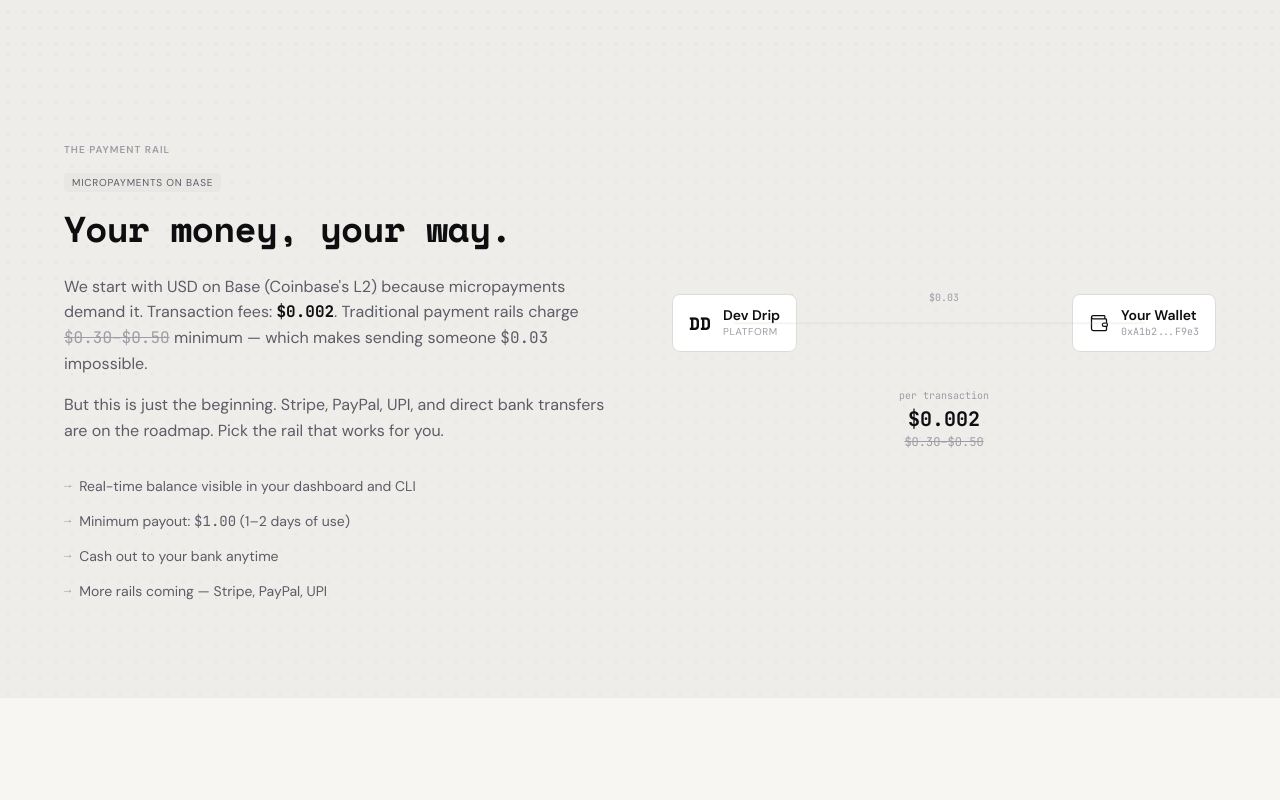
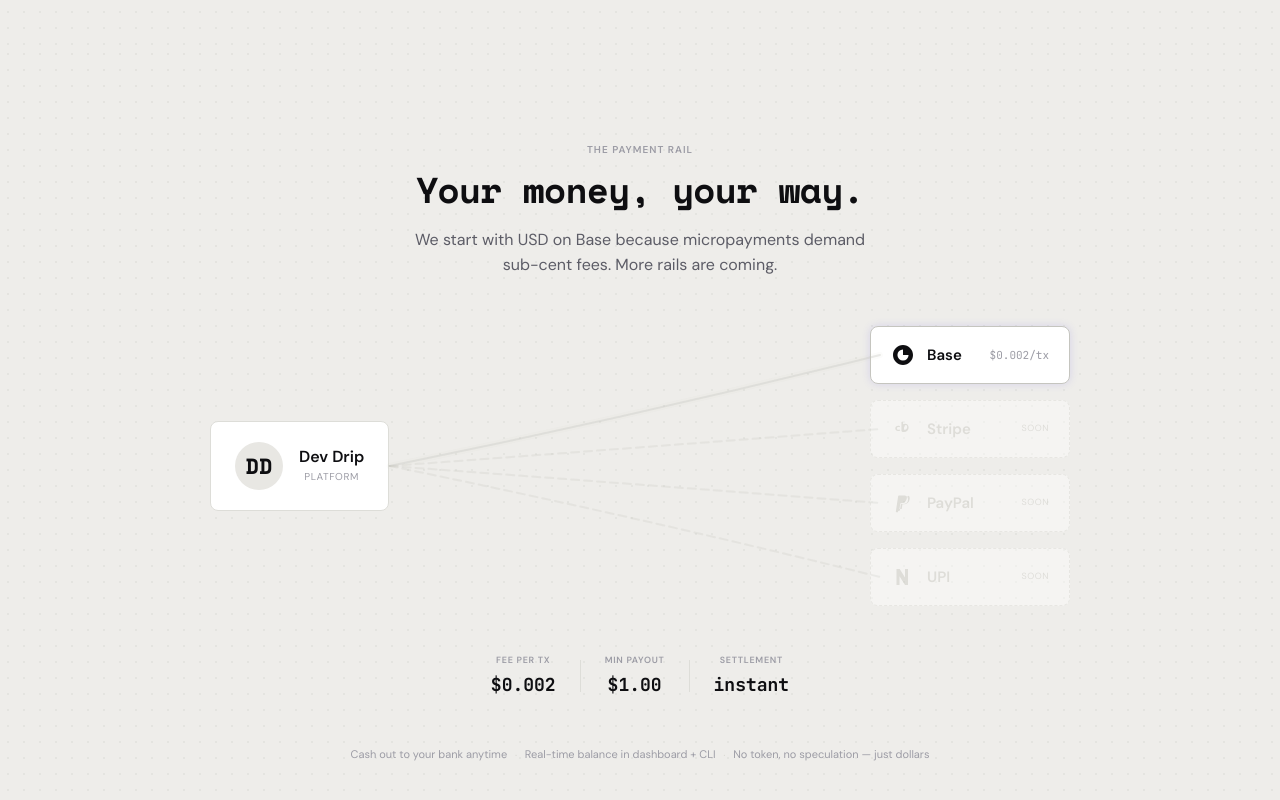
Before and after one commit to distroinfinity/devdrip, a Next.js app in the folder frontend/: page / in a window 1280 px wide. Shown: the part 4350-5150 px from the top of the page. Before the commit the page ends 5048 px from the top, so only its background shows below. Built offline with nearby package versions, Linux system fonts and the light colour scheme.

Commit message:
redesign Payment Rail — visual-first hub-and-spoke layout with multi-rail support

```diff
--- a/frontend/components/landing/payment-rail-section.tsx
+++ b/frontend/components/landing/payment-rail-section.tsx
@@ -1,43 +1,174 @@
 "use client";
 
-import { useRef } from "react";
-import { Wallet } from "lucide-react";
+import { useRef, useEffect, useState, type RefObject } from "react";
 import { BlurFade } from "@/components/ui/blur-fade";
 import { AnimatedBeam } from "@/components/ui/animated-beam";
 import { DotGrid } from "@/components/shared/dot-grid";
+import { DataStrip } from "@/components/shared/data-strip";
+import { cn } from "@/lib/utils";
 
-// --- feature bullets data ---
+// --- data ---
 
-const FEATURE_BULLETS = [
-  "Real-time balance visible in your dashboard and CLI",
-  "Minimum payout: $1.00 (1–2 days of use)",
+const RAIL_METRICS = [
+  { label: "fee per tx", value: "$0.002" },
+  { label: "min payout", value: "$1.00" },
+  { label: "settlement", value: "instant" },
+];
+
+const TRUST_FACTS = [
   "Cash out to your bank anytime",
-  "More rails coming — Stripe, PayPal, UPI",
+  "Real-time balance in dashboard + CLI",
+  "No token, no speculation — just dollars",
 ] as const;
 
-// --- sub-components ---
+// --- brand logos (inline SVG, currentColor) ---
 
-function UsdcBadge() {
+function BaseLogo({ className }: { className?: string }) {
   return (
-    <span className="inline-block bg-[var(--bg-inset)] font-body text-[10px] uppercase tracking-[0.08em] text-[var(--ink-secondary)] px-2 py-0.5 rounded-sm mb-4">
-      Micropayments on Base
-    </span>
+    <svg
+      viewBox="0 0 24 24"
+      fill="currentColor"
+      className={cn("w-6 h-6", className)}
+      aria-hidden="true"
+    >
+      <path d="M12 2C6.477 2 2 6.477 2 12s4.477 10 10 10 10-4.477 10-10S17.523 2 12 2Zm0 15.556a5.556 5.556 0 1 1 0-11.112v5.556h5.556A5.556 5.556 0 0 1 12 17.556Z" />
+    </svg>
   );
 }
 
-const nodeCard = "rounded-md border border-[var(--rule-default)] bg-[var(--bg-surface)] px-4 py-3 flex items-center gap-3 w-fit";
+function StripeLogo({ className }: { className?: string }) {
+  return (
+    <svg
+      viewBox="0 0 24 24"
+      fill="currentColor"
+      className={cn("w-6 h-6", className)}
+      aria-hidden="true"
+    >
+      <path d="M13.479 9.883c0-1.04.47-1.81 1.37-1.81.86 0 1.31.73 1.31 1.77 0 1.87-1.01 2.89-2.13 2.89-.37 0-.73-.09-.98-.24l.02-2.16.42-.46Zm-3.05 3.56c0 .56.19.95.66 1.2.43.24 1.06.36 1.84.36 2.74 0 4.7-1.86 4.7-4.56 0-2.28-1.39-3.76-3.54-3.76-.8 0-1.5.21-2.01.53V4.5L10.43 5v8.06l.02.03-.04.34ZM7.1 13.98c.94 0 1.6-.2 2.13-.56l-.42-.98c-.4.22-.85.35-1.48.35-.92 0-1.44-.51-1.44-1.4 0-.84.56-1.42 1.38-1.42.5 0 .94.13 1.34.37l.42-1.02c-.52-.31-1.18-.48-1.86-.48-1.7 0-2.88 1.1-2.88 2.62 0 1.56 1.06 2.52 2.81 2.52Z" />
+    </svg>
+  );
+}
 
-function PlatformNode({ nodeRef }: { nodeRef?: React.Ref<HTMLDivElement> }) {
+function PayPalLogo({ className }: { className?: string }) {
   return (
-    <div ref={nodeRef} className={nodeCard}>
-      <span className="font-display text-[18px] font-bold text-[var(--ink-primary)] leading-none">
+    <svg
+      viewBox="0 0 24 24"
+      fill="currentColor"
+      className={cn("w-6 h-6", className)}
+      aria-hidden="true"
+    >
+      <path d="M7.076 21.337H5.47a.641.641 0 0 1-.633-.74L7.128 5.16a.768.768 0 0 1 .758-.648h4.734c1.573 0 2.756.395 3.515 1.173.636.652.954 1.56.945 2.699-.032 3.014-2.112 4.646-5.2 4.646h-1.31a.768.768 0 0 0-.758.648l-.836 5.446a.64.64 0 0 1-.633.54l-1.267.313ZM15.867 5.754c.058.64-.005 1.37-.2 2.18-.78 3.244-3.123 4.345-5.8 4.345h-.467l-.91 5.756h2.196l.75-4.787h1.297c3.08 0 5.39-1.725 5.9-4.98.238-1.513-.03-2.7-.766-3.514Z" />
+    </svg>
+  );
+}
+
+function UpiLogo({ className }: { className?: string }) {
+  return (
+    <svg
+      viewBox="0 0 24 24"
+      fill="currentColor"
+      className={cn("w-6 h-6", className)}
+      aria-hidden="true"
+    >
+      <path d="M5.5 4h3.2l5.3 8.5V4H17v16h-3l-5.5-8.8V20H5.5V4Z" />
+    </svg>
+  );
+}
+
+// --- static dashed beam (mirrors AnimatedBeam's ref-measurement logic) ---
+
+interface StaticDashedBeamProps {
+  containerRef: RefObject<HTMLElement | null>;
+  fromRef: RefObject<HTMLElement | null>;
+  toRef: RefObject<HTMLElement | null>;
+  curvature?: number;
+  startXOffset?: number;
+  startYOffset?: number;
+  endXOffset?: number;
+  endYOffset?: number;
+  className?: string;
+}
+
+function StaticDashedBeam({
+  containerRef,
+  fromRef,
+  toRef,
+  curvature = 0,
+  startXOffset = 0,
+  startYOffset = 0,
+  endXOffset = 0,
+  endYOffset = 0,
+  className,
+}: StaticDashedBeamProps) {
+  const [pathD, setPathD] = useState("");
+  const [dims, setDims] = useState({ width: 0, height: 0 });
+
+  useEffect(() => {
+    const update = () => {
+      if (!containerRef.current || !fromRef.current || !toRef.current) return;
+      const cr = containerRef.current.getBoundingClientRect();
+      const fr = fromRef.current.getBoundingClientRect();
+      const tr = toRef.current.getBoundingClientRect();
+
+      setDims({ width: cr.width, height: cr.height });
+
+      const sx = fr.left - cr.left + fr.width / 2 + startXOffset;
+      const sy = fr.top - cr.top + fr.height / 2 + startYOffset;
+      const ex = tr.left - cr.left + tr.width / 2 + endXOffset;
+      const ey = tr.top - cr.top + tr.height / 2 + endYOffset;
+      const cy = sy - curvature;
+
+      setPathD(`M ${sx},${sy} Q ${(sx + ex) / 2},${cy} ${ex},${ey}`);
+    };
+
+    const ro = new ResizeObserver(update);
+    if (containerRef.current) ro.observe(containerRef.current);
+    update();
+    return () => ro.disconnect();
+  }, [containerRef, fromRef, toRef, curvature, startXOffset, startYOffset, endXOffset, endYOffset]);
+
+  return (
+    <svg
+      fill="none"
+      width={dims.width}
+      height={dims.height}
+      viewBox={`0 0 ${dims.width} ${dims.height}`}
+      className={cn("pointer-events-none absolute top-0 left-0", className)}
+    >
+      <path
+        d={pathD}
+        stroke="var(--ink-faint)"
+        strokeWidth={2}
+        strokeOpacity={0.25}
+        strokeDasharray="8 5"
+        strokeLinecap="round"
+        fill="none"
+      />
+    </svg>
+  );
+}
+
+// --- hub node (Dev Drip platform) ---
+
+const nodeBase =
+  "rounded-md border bg-[var(--bg-surface)] flex items-center";
+
+function HubNode({ nodeRef }: { nodeRef?: React.Ref<HTMLDivElement> }) {
+  return (
+    <div
+      ref={nodeRef}
+      className={cn(nodeBase, "border-[var(--rule-default)] px-6 py-5 gap-4")}
+    >
+      <div className="w-12 h-12 rounded-full bg-[var(--bg-inset)] flex items-center justify-center shrink-0">
+        <span className="font-display text-[22px] font-bold text-[var(--ink-primary)] leading-none">
           DD
         </span>
+      </div>
       <div>
-        <div className="font-body text-body-s font-semibold text-[var(--ink-primary)] leading-tight">
+        <div className="font-body text-[16px] font-semibold text-[var(--ink-primary)] leading-tight">
           Dev Drip
         </div>
-        <div className="font-body text-[10px] text-[var(--ink-tertiary)] uppercase tracking-[0.06em]">
+        <div className="font-body text-[10px] text-[var(--ink-tertiary)] uppercase tracking-[0.06em] mt-0.5">
           platform
         </div>
       </div>
@@ -45,107 +176,190 @@
   );
 }
 
-function WalletNode({ nodeRef }: { nodeRef?: React.Ref<HTMLDivElement> }) {
-  return (
-    <div ref={nodeRef} className={nodeCard}>
-      <Wallet className="w-5 h-5 text-[var(--ink-primary)]" strokeWidth={1.5} />
-      <div>
-        <div className="font-body text-body-s font-semibold text-[var(--ink-primary)] leading-tight">
-          Your Wallet
-        </div>
-        <div className="font-data text-[10px] text-[var(--ink-tertiary)] tabular-nums">
-          0xA1b2...F9e3
-        </div>
-      </div>
-    </div>
-  );
+// --- rail node (payment rail endpoint) ---
+
+interface RailConfig {
+  name: string;
+  logo: React.FC<{ className?: string }>;
+  active: boolean;
+  badge: string;
 }
 
-function FeeComparison() {
+const RAILS: RailConfig[] = [
+  { name: "Base", logo: BaseLogo, active: true, badge: "$0.002/tx" },
+  { name: "Stripe", logo: StripeLogo, active: false, badge: "soon" },
+  { name: "PayPal", logo: PayPalLogo, active: false, badge: "soon" },
+  { name: "UPI", logo: UpiLogo, active: false, badge: "soon" },
+];
+
+function RailNode({
+  rail,
+  nodeRef,
+}: {
+  rail: RailConfig;
+  nodeRef?: React.Ref<HTMLDivElement>;
+}) {
+  const Logo = rail.logo;
+
   return (
-    <div className="flex flex-col items-center gap-1 mt-3">
-      <span className="font-data text-[10px] text-[var(--ink-tertiary)]">
-        per transaction
+    <div
+      ref={nodeRef}
+      className={cn(
+        nodeBase,
+        "px-5 py-4 gap-3 min-w-[200px]",
+        rail.active
+          ? "border-[var(--rule-strong)] opacity-100 shadow-accent-sm"
+          : "border-dashed border-[var(--rule-default)] opacity-40"
+      )}
+    >
+      <Logo
+        className={
+          rail.active
+            ? "text-[var(--ink-primary)]"
+            : "text-[var(--ink-faint)]"
+        }
+      />
+      <span
+        className={cn(
+          "font-body text-[15px] font-semibold leading-tight",
+          rail.active
+            ? "text-[var(--ink-primary)]"
+            : "text-[var(--ink-faint)]"
+        )}
+      >
+        {rail.name}
       </span>
-      <span className="font-data text-data-m font-bold text-[var(--ink-primary)] tabular-nums">
-        $0.002
-      </span>
-      <span className="font-data text-data-xs text-[var(--ink-tertiary)] line-through tabular-nums">
-        $0.30–$0.50
+      <span
+        className={cn(
+          "ml-auto",
+          rail.active
+            ? "font-data text-[11px] tabular-nums text-[var(--ink-tertiary)]"
+            : "text-[9px] uppercase tracking-[0.06em] text-[var(--ink-faint)]"
+        )}
+      >
+        {rail.badge}
       </span>
     </div>
   );
 }
 
-// desktop beam + mobile fallback
-function TransactionFlowDemo() {
+// --- desktop flow (hub-and-spoke with beams) ---
+
+// beam offsets: start from right edge of hub, end at left edge of rail
+const BEAM_START_X = 90;
+const BEAM_END_X = -90;
+
+function DesktopFlow() {
   const containerRef = useRef<HTMLDivElement>(null);
-  const fromRef = useRef<HTMLDivElement>(null);
-  const toRef = useRef<HTMLDivElement>(null);
+  const hubRef = useRef<HTMLDivElement>(null);
+  const railRefs = [
+    useRef<HTMLDivElement>(null),
+    useRef<HTMLDivElement>(null),
+    useRef<HTMLDivElement>(null),
+    useRef<HTMLDivElement>(null),
+  ];
+
+  // gentle arcs fanning from hub to each rail
+  const curvatures = [50, 18, -18, -50];
 
   return (
-    <div className="flex flex-col items-center gap-6">
-      {/* desktop: horizontal beam */}
     <div
       ref={containerRef}
-        className="relative hidden lg:flex items-center justify-between w-full gap-8"
+      className="relative hidden lg:flex items-center justify-between w-full max-w-[860px] mx-auto"
     >
-        <PlatformNode nodeRef={fromRef} />
-        {/* tx amount label near the beam */}
-        <span className="absolute left-1/2 -translate-x-1/2 -top-1 font-data text-[10px] text-[var(--ink-tertiary)] tabular-nums">
-          $0.03
-        </span>
-        <WalletNode nodeRef={toRef} />
+      {/* hub — left, vertically centered */}
+      <div className="flex items-center">
+        <HubNode nodeRef={hubRef} />
+      </div>
+
+      {/* rails — stacked right */}
+      <div className="flex flex-col gap-4">
+        {RAILS.map((rail, i) => (
+          <RailNode key={rail.name} rail={rail} nodeRef={railRefs[i]} />
+        ))}
+      </div>
+
+      {/* glow halo behind active beam */}
       <AnimatedBeam
         containerRef={containerRef}
-          fromRef={fromRef}
-          toRef={toRef}
+        fromRef={hubRef}
+        toRef={railRefs[0]}
+        curvature={curvatures[0]}
+        startXOffset={BEAM_START_X}
+        endXOffset={BEAM_END_X}
         gradientStartColor="var(--ink-tertiary)"
         gradientStopColor="var(--ink-primary)"
         pathColor="var(--ink-faint)"
-          pathOpacity={0.2}
-          curvature={0}
+        pathWidth={6}
+        pathOpacity={0.06}
         duration={5}
       />
-      </div>
 
-      {/* mobile: vertical stack with dashed connector */}
-      <div className="flex lg:hidden flex-col items-center gap-0">
-        <PlatformNode />
-        <div className="relative flex flex-col items-center py-2">
-          <div className="w-px h-12 border-l border-dashed border-[var(--ink-faint)] animate-pulse" />
-          <span className="absolute top-1/2 -translate-y-1/2 left-4 font-data text-[10px] text-[var(--ink-tertiary)] tabular-nums">
-            $0.03
-          </span>
-        </div>
-        <WalletNode />
-      </div>
+      {/* active beam — Base */}
+      <AnimatedBeam
+        containerRef={containerRef}
+        fromRef={hubRef}
+        toRef={railRefs[0]}
+        curvature={curvatures[0]}
+        startXOffset={BEAM_START_X}
+        endXOffset={BEAM_END_X}
+        gradientStartColor="var(--ink-tertiary)"
+        gradientStopColor="var(--ink-primary)"
+        pathColor="var(--ink-faint)"
+        pathOpacity={0.35}
+        duration={5}
+      />
 
-      <FeeComparison />
+      {/* dashed beams — coming-soon rails */}
+      {railRefs.slice(1).map((ref, i) => (
+        <StaticDashedBeam
+          key={RAILS[i + 1].name}
+          containerRef={containerRef}
+          fromRef={hubRef}
+          toRef={ref}
+          curvature={curvatures[i + 1]}
+          startXOffset={BEAM_START_X}
+          endXOffset={BEAM_END_X}
+        />
+      ))}
     </div>
   );
 }
 
-function FeatureBullets() {
+// --- mobile flow (vertical stack, no SVG) ---
+
+function MobileFlow() {
   return (
-    <ul className="space-y-3">
-      {FEATURE_BULLETS.map((item) => (
-        <li key={item} className="flex items-start gap-2">
-          <span className="font-data text-data-xs text-[var(--ink-tertiary)] mt-0.5 shrink-0">
-            →
+    <div className="flex lg:hidden flex-col items-center gap-0">
+      <HubNode />
+      {RAILS.map((rail) => (
+        <div key={rail.name} className="flex flex-col items-center">
+          <div className="w-px h-6 border-l border-dashed border-[var(--ink-faint)]" />
+          <div className={cn(rail.active && "border-l-2 border-l-[var(--accent-color)]")}>
+            <RailNode rail={rail} />
+          </div>
+        </div>
+      ))}
+    </div>
+  );
+}
+
+// --- trust facts ---
+
+function TrustFacts() {
+  return (
+    <div className="flex flex-wrap items-center justify-center gap-x-2 gap-y-1">
+      {TRUST_FACTS.map((fact, i) => (
+        <span key={i} className="flex items-center gap-2">
+          {i > 0 && (
+            <span className="text-[var(--ink-faint)] text-[8px]">·</span>
+          )}
+          <span className="font-body text-[11px] text-[var(--ink-tertiary)]">
+            {fact}
           </span>
-          <span
-            className="font-body text-body-s text-[var(--ink-secondary)] leading-relaxed"
-            dangerouslySetInnerHTML={{
-              __html: item.replace(
-                /(\$[\d.]+)/g,
-                '<span class="font-data tabular-nums">$1</span>'
-              ),
-            }}
-          />
-        </li>
+        </span>
       ))}
-    </ul>
+    </div>
   );
 }
 
@@ -161,54 +375,40 @@
       <DotGrid opacity={0.3} variant="heartbeat" />
 
       <div className="relative mx-auto max-w-grid px-6 py-16 lg:py-24">
-        <div className="grid grid-cols-1 lg:grid-cols-2 gap-12 lg:gap-16 items-center">
-          {/* left — copy */}
-          <div>
+        <div className="flex flex-col items-center text-center gap-8 lg:gap-12">
+          {/* header — caption + h2 + one sentence */}
           <BlurFade inView delay={0}>
+            <div className="flex flex-col items-center">
               <div className="font-body text-[10px] font-semibold text-[var(--ink-tertiary)] uppercase tracking-[0.1em] mb-3">
                 The Payment Rail
               </div>
-              <UsdcBadge />
               <h2
                 id="payment-rail-heading"
-                className="font-display text-h2 md:text-h1 font-bold text-[var(--ink-primary)] tracking-[-0.02em] mb-6"
+                className="font-display text-h2 md:text-h1 font-bold text-[var(--ink-primary)] tracking-[-0.02em] mb-4"
               >
                 Your money, your way.
               </h2>
-            </BlurFade>
-
-            <BlurFade inView delay={0.1}>
-              <div className="max-w-content space-y-4 mb-8">
-                <p className="font-body text-body text-[var(--ink-secondary)] leading-[1.6]">
-                  We start with USD on Base (Coinbase&apos;s L2) because
-                  micropayments demand it. Transaction fees:{" "}
-                  <span className="font-data tabular-nums font-semibold text-[var(--ink-primary)]">
-                    $0.002
-                  </span>
-                  . Traditional payment rails charge{" "}
-                  <span className="font-data tabular-nums text-[var(--ink-tertiary)] line-through">
-                    $0.30–$0.50
-                  </span>{" "}
-                  minimum — which makes sending someone{" "}
-                  <span className="font-data tabular-nums">$0.03</span>{" "}
-                  impossible.
-                </p>
-                <p className="font-body text-body text-[var(--ink-secondary)] leading-[1.6]">
-                  But this is just the beginning. Stripe, PayPal, UPI, and
-                  direct bank transfers are on the roadmap. Pick the rail that
-                  works for you.
+              <p className="font-body text-body text-[var(--ink-secondary)] max-w-[480px]">
+                We start with USD on Base because micropayments demand sub-cent
+                fees. More rails are coming.
               </p>
             </div>
           </BlurFade>
 
+          {/* flow diagram — the star visual */}
+          <BlurFade inView delay={0.1} className="w-full">
+            <DesktopFlow />
+            <MobileFlow />
+          </BlurFade>
+
+          {/* data strip — 4 metrics */}
           <BlurFade inView delay={0.15}>
-              <FeatureBullets />
+            <DataStrip data={RAIL_METRICS} separator="rule" />
           </BlurFade>
-          </div>
 
-          {/* right — beam demo */}
+          {/* trust facts */}
           <BlurFade inView delay={0.2}>
-            <TransactionFlowDemo />
+            <TrustFacts />
           </BlurFade>
         </div>
       </div>
```
Lines whose indentation alone changed are shown as unchanged.
